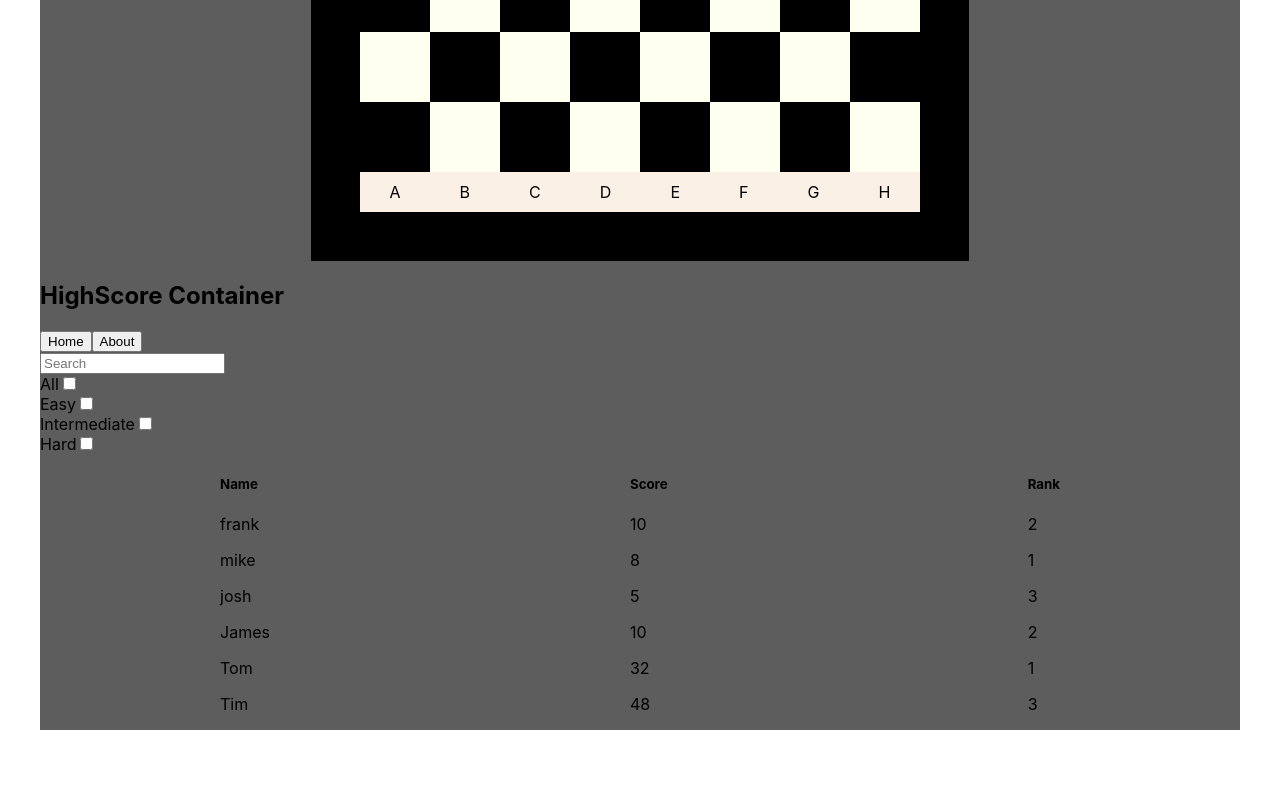
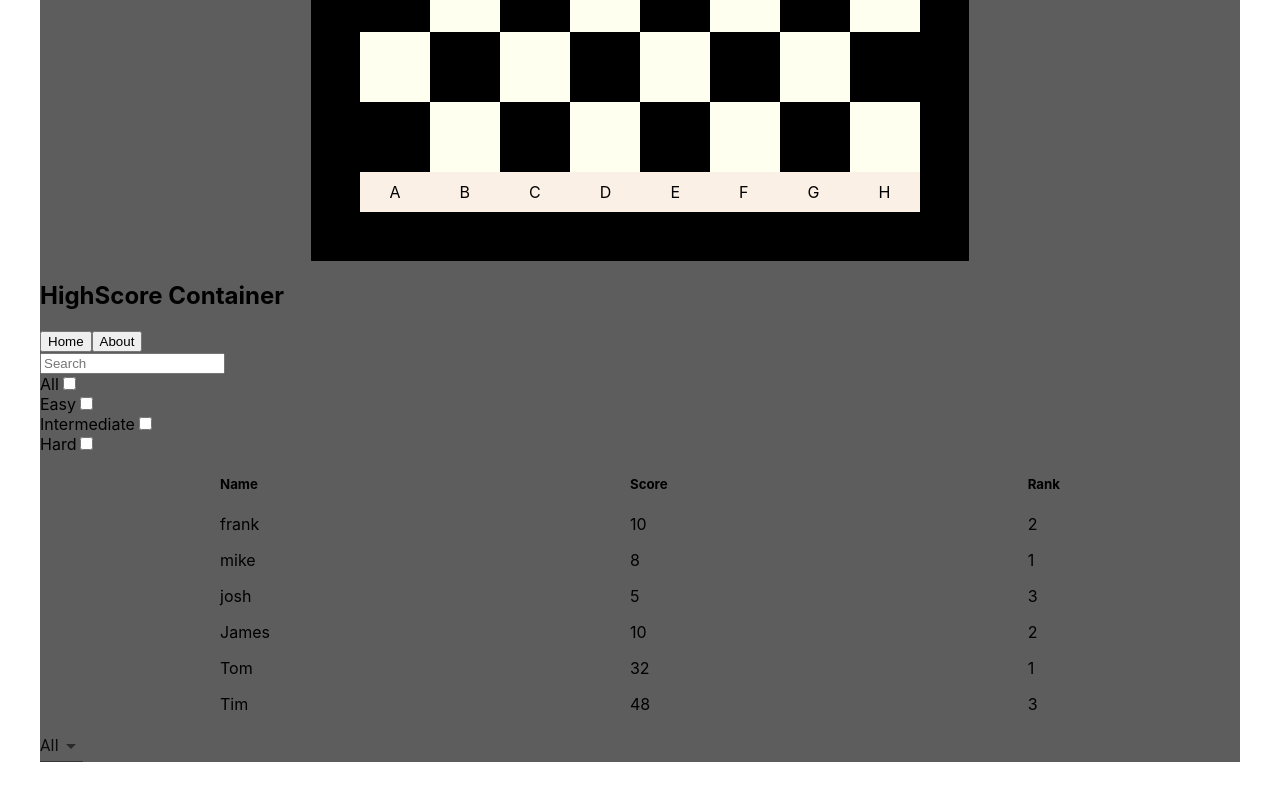
Before and after one commit to nemiasalc56/Chess-Trekkers, a React (Create React App) app: page / in a window 1280 px wide. Shown: the part 537-1337 px from the top of the page. Before the commit the page ends 1307 px from the top, so only its background shows below. Built offline with nearby package versions, Linux system fonts and the light colour scheme.

Commit message:
added material ui

```diff
--- a/package.json
+++ b/package.json
@@ -3,6 +3,7 @@
   "version": "0.1.0",
   "private": true,
   "dependencies": {
+    "@material-ui/core": "^4.9.14",
     "@testing-library/jest-dom": "^4.2.4",
     "@testing-library/react": "^9.5.0",
     "@testing-library/user-event": "^7.2.1",
--- a/src/HighScore/index.js
+++ b/src/HighScore/index.js
@@ -1,6 +1,9 @@
 import React, { Component } from 'react'
 import ScoreList from './ScoreList'
 import './HighScore.css'
+import Select from '@material-ui/core/Select';
+import MenuItem from '@material-ui/core/MenuItem';
+
 
 
 
@@ -10,7 +13,8 @@ class HighScore extends Component {
 
 		this.state = {
 			scores:'',
-			scoreListOpen: false
+			scoreListOpen: false,
+			showing: ''
 		}
 	}
 
@@ -87,7 +91,8 @@ class HighScore extends Component {
 		if(name === "all") {
 			this.setState({
 				scores: scores,
-				scoreListOpen: true
+				scoreListOpen: true,
+				showing: "all"
 			})
 		} else if(name === "easy") {
 			const easyScores = []
@@ -101,7 +106,9 @@ class HighScore extends Component {
 			}
 			//
 			this.setState({
-				scores: easyScores
+				scores: easyScores,
+				scoreListOpen: true,
+				showing: "easy"
 			})
 		} else if(name === "intermediate") {
 			const interScores = []
@@ -115,7 +122,9 @@ class HighScore extends Component {
 			}
 			//
 			this.setState({
-				scores: interScores
+				scores: interScores,
+				scoreListOpen: true,
+				showing: "intermediate"
 			})
 		} else if(name === "hard") {
 			const hardScores = []
@@ -129,7 +138,9 @@ class HighScore extends Component {
 			}
 			//
 			this.setState({
-				scores: hardScores
+				scores: hardScores,
+				scoreListOpen: true,
+				showing: "hard"
 			})
 		}
 
@@ -140,7 +151,7 @@ class HighScore extends Component {
 	 // this method will allow us to filter the scores (all, easy, intermediate, hard)
 	filterScores = (e) => {
 
-		this.getScores(e.target.name)
+		this.getScores(e.target.value)
 	}
 
 
@@ -210,6 +221,18 @@ class HighScore extends Component {
 					}
 				</div>
 
+				<Select
+		        	labelId="demo-simple-select-label"
+		          	id="demo-simple-select"
+		          	value={this.state.showing}
+		          	onChange={this.filterScores}
+		        >
+					<MenuItem value="all">All</MenuItem>
+					<MenuItem value="easy">Easy</MenuItem>
+					<MenuItem value="intermediate">Intermediate</MenuItem>
+					<MenuItem value="hard">Hard</MenuItem>
+				</Select>
+
 			</div>
 			)
 
```
Also changed, not shown: 1 other file (tests, documents, lock files or other folders).
